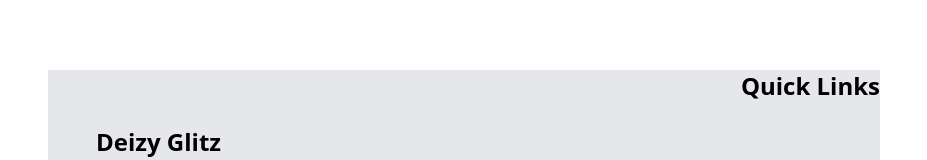
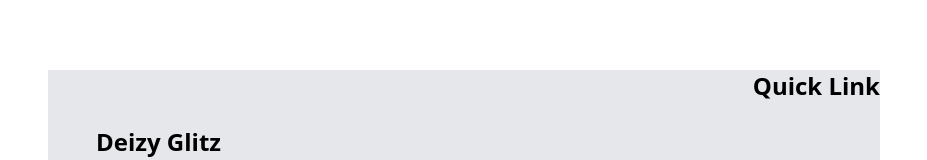
Before and after one commit to codemonk-silver/Deizy-Glitz, a React (Vite) app in the folder deizy-nail/: page / in a window 1280 px wide. Shown: the part 1860-2020 px from the top of the page, without its empty margins (176-1103 px from the left). Built offline with nearby package versions, Linux system fonts and the light colour scheme.

Commit message:
footer adjustment

```diff
--- a/deizy-nail/src/components/Footer.jsx
+++ b/deizy-nail/src/components/Footer.jsx
@@ -14,7 +14,7 @@ const Footer = () => {
             </div>
             <div className='flex flex-col'>
                 <p className='font-bold text-2xl'>
-                    Quick Links
+                    Quick Link
                 </p>
                 <div className='flex flex-col'>
 
```
